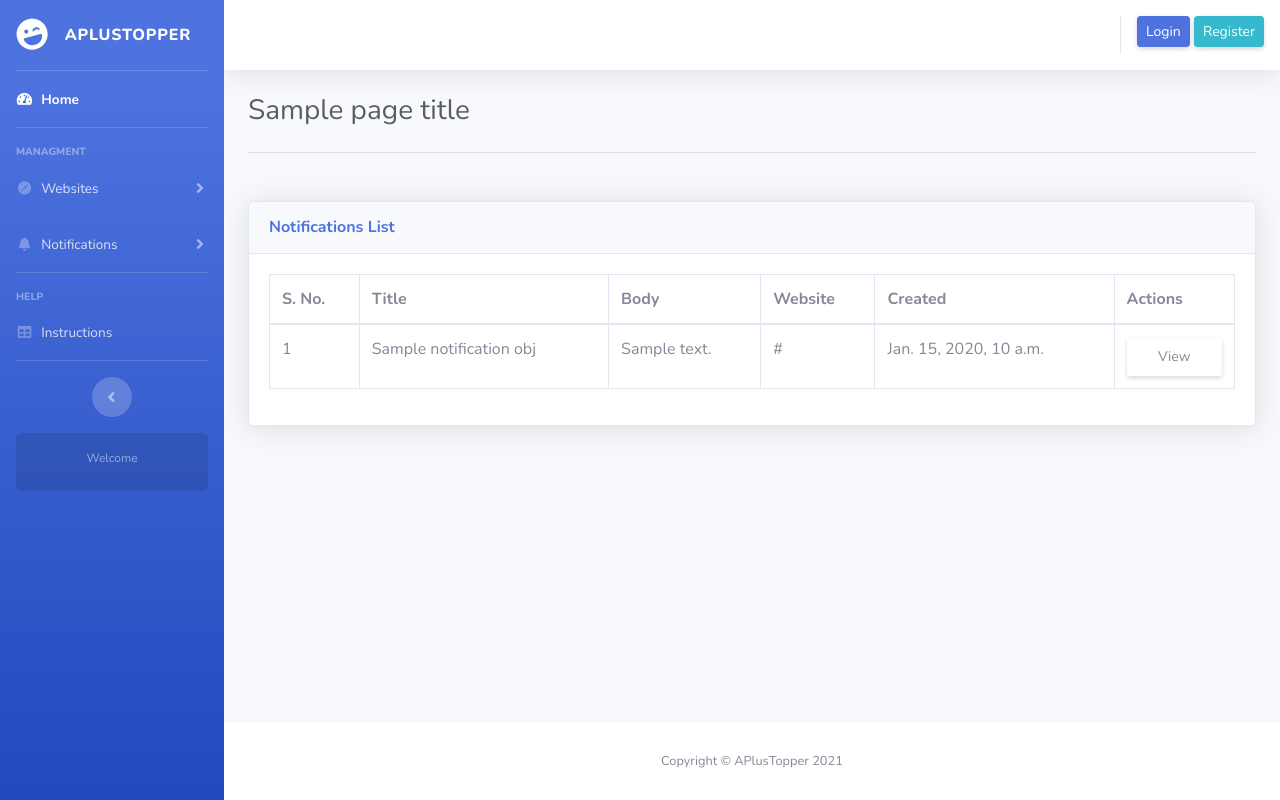
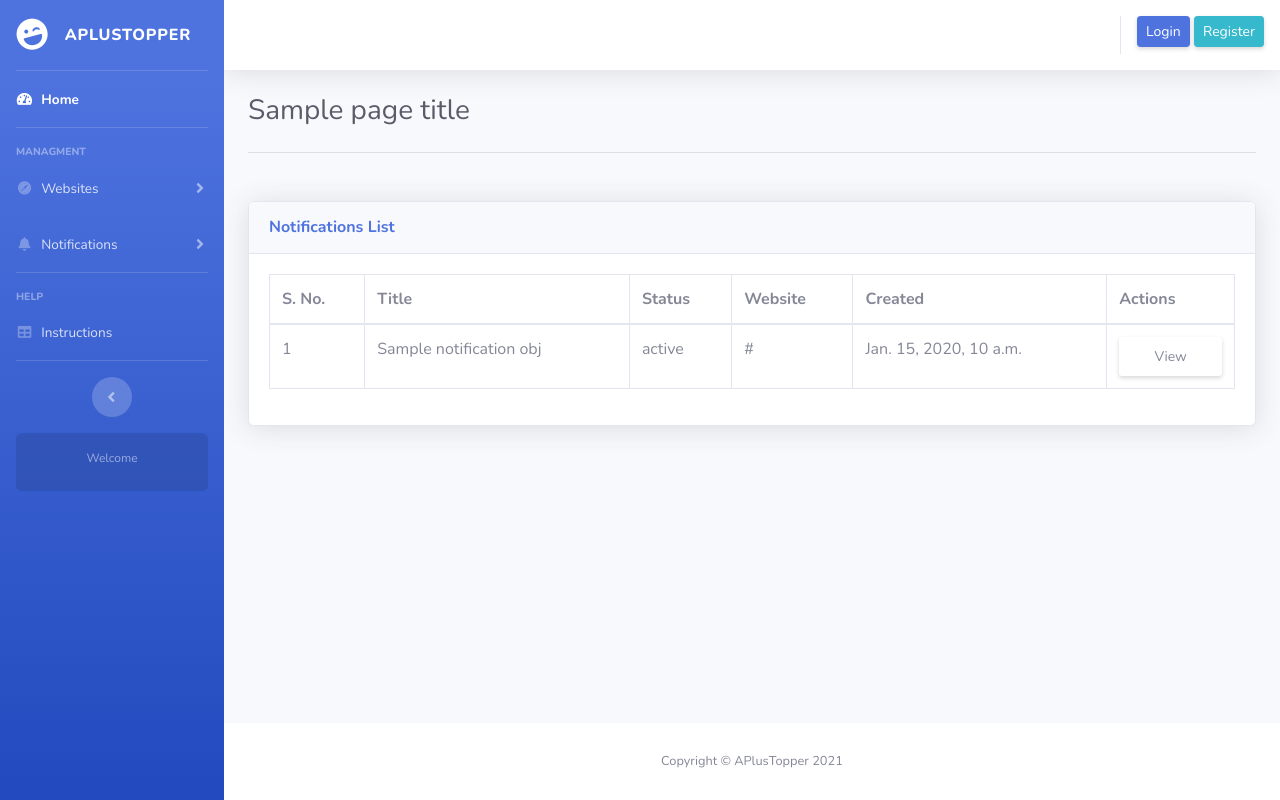
Before and after one commit to mnamegaurav/pushify, a Django app: template templates/core/notifications_list.html in a window 1280 px wide. Run offline with Django 3.2, Linux system fonts and the light colour scheme; the template is opened without the code that fills it: most values are stand-ins (such as "Sample title", 1, 10 or a date in 2020); data that the repository does not hold is empty; parts of the project's set-up code (start-up, migrations or seed data) failed here and were passed over; some libraries are stand-ins or nearby versions.

Commit message:
changes in ui of notification tables

```diff
--- a/templates/core/notifications_list.html
+++ b/templates/core/notifications_list.html
@@ -21,7 +21,7 @@
               <tr>
                 <th>S. No.</th>
                 <th>Title</th>
-                <th>Body</th>
+                <th>Status</th>
                 <th>Website</th>
                 <th>Created</th>
                 <th>Actions</th>
@@ -32,7 +32,7 @@
               <tr>
                 <td>{{ forloop.counter }}</td>
                 <td>{{ notification_obj.title }}</td>
-                <td>{{ notification_obj.body }}</td>
+                <td>{{ notification_obj.get_status_display }}</td>
                 <td>{{ notification_obj.website }}</td>
                 <td>{{ notification_obj.created_on }}</td>
                 <td><a class="btn btn-sm shadow-sm nav-link" href={% url 'core:notification_detail_view' notification_obj.pk  %}>View</a></td>
```
Also changed, not shown: core/models.py (+5 -5 lines).
